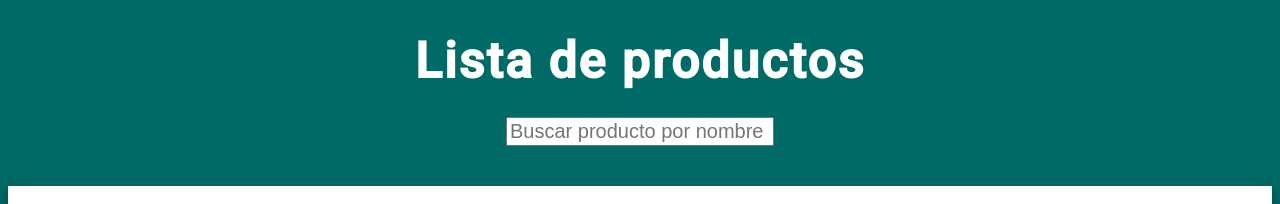
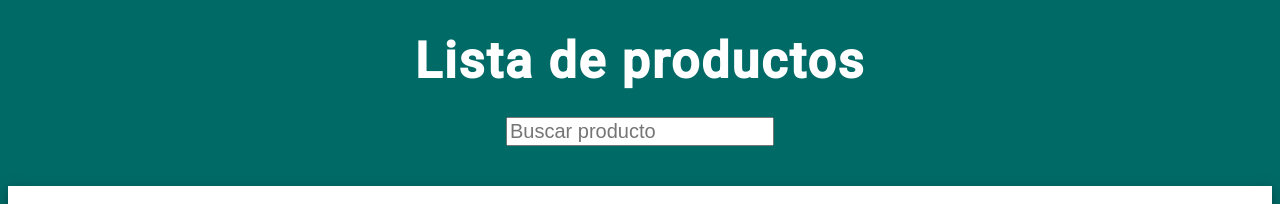
Before and after one commit to gabrielTesti/proyectoPP1, an Angular app in the folder frontendPP1/: page / in a window 1280 px wide. Shown: the top 204 px of the page. Built offline with nearby package versions, Linux system fonts and the light colour scheme; no server answers.

Commit message:
filtro hecho

```diff
--- a/frontendPP1/src/app/components/producto/producto.component.html
+++ b/frontendPP1/src/app/components/producto/producto.component.html
@@ -1,7 +1,7 @@
 <div class="container">
   <h1 class="title" >Lista de productos</h1>
 
-  <input class="filtro"  #filterInput placeholder="Buscar producto por nombre" (keyup)="applyFilter(filterInput.value)">
+  <input class="filtro"  #filterInput placeholder="Buscar producto" (keyup)="applyFilter(filterInput.value)">
 
   <table mat-table [dataSource]="dataSource" class="mat-elevation-z8">
     <!-- columna id -->
```
